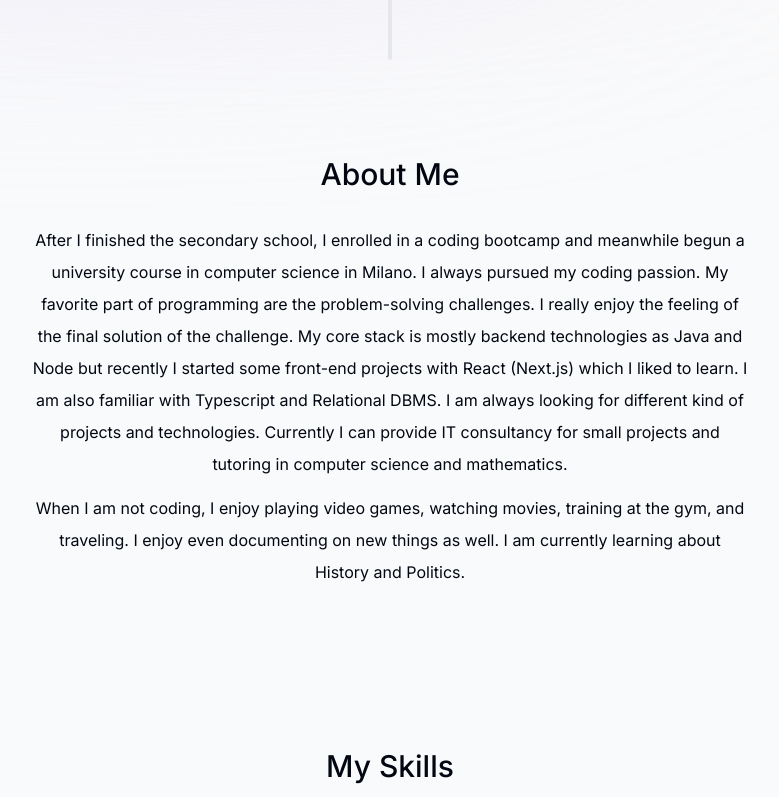
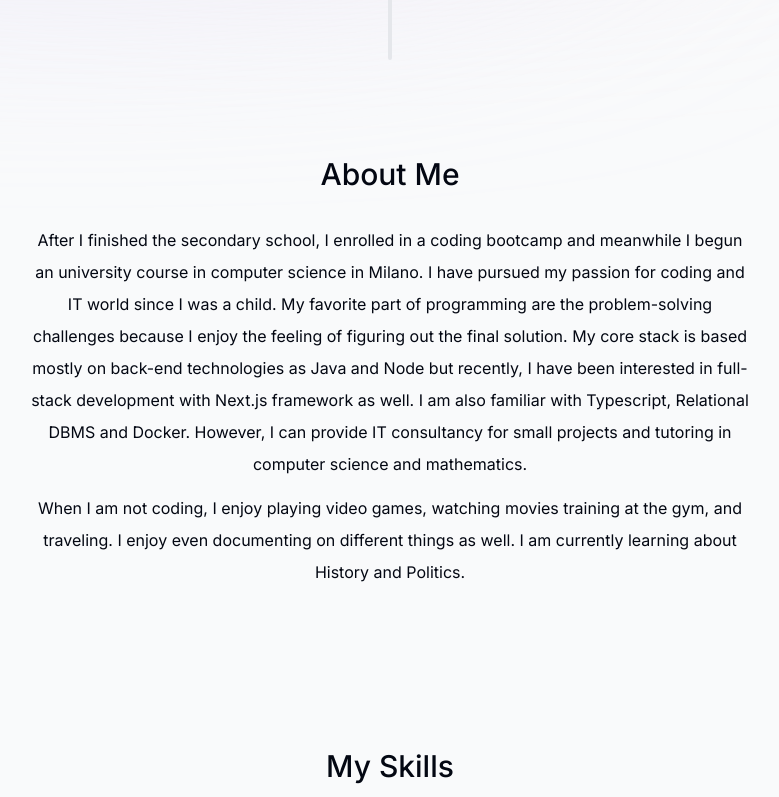
Before and after one commit to SamueleVilla/portfolio, a Next.js app: page / in a window 1280 px wide. Shown: the part 698-1495 px from the top of the page, without its empty margins (250-1029 px from the left). Built offline with nearby package versions, Linux system fonts and the light colour scheme; no server answers.

Commit message:
fixed intro & about speech

```diff
--- a/src/components/about.tsx
+++ b/src/components/about.tsx
@@ -22,19 +22,18 @@ export default function About() {
       <SectionHeading>About Me</SectionHeading>
       <p className="mb-3">
         After I finished the secondary school, I enrolled in a coding bootcamp
-        and meanwhile begun a university course in computer science in Milano. I
-        always pursued my coding passion. My favorite part of programming are
-        the problem-solving challenges. I really enjoy the feeling of the final
-        solution of the challenge. My core stack is mostly backend technologies
-        as Java and Node but recently I started some front-end projects with
-        React (Next.js) which I liked to learn. I am also familiar with
-        Typescript and Relational DBMS. I am always looking for different kind
-        of projects and technologies. Currently I can provide IT consultancy for
+        and meanwhile I begun an university course in computer science in Milano. I have
+        pursued my passion for coding and IT world since I was a child. My favorite part of programming are
+        the problem-solving challenges because I enjoy the feeling of figuring out the final
+        solution. My core stack is based mostly on back-end technologies
+        as Java and Node but recently, I have been interested in full-stack development with
+        Next.js framework as well. I am also familiar with
+        Typescript, Relational DBMS and Docker. However, I can provide IT consultancy for
         small projects and tutoring in computer science and mathematics.
       </p>
       <p>
-        When I am not coding, I enjoy playing video games, watching movies,
-        training at the gym, and traveling. I enjoy even documenting on new
+        When I am not coding, I enjoy playing video games, watching movies
+        training at the gym, and traveling. I enjoy even documenting on different
         things as well. I am currently learning about History and Politics.
       </p>
     </motion.section>
--- a/src/components/intro.tsx
+++ b/src/components/intro.tsx
@@ -59,11 +59,11 @@ export default function Intro() {
         initial={{ opacity: 0, y: 100 }}
         animate={{ opacity: 1, y: 0 }}
       >
-        <span className="font-bold">Hello, I am Samuele</span>. I am{' '}
+        <span className="font-bold">Hello, I'm Samuele</span>. I'm an italian{' '}
         <span className="font-bold">Junior Developer</span> and{' '}
         <span className="font-bold">Computer Science student</span>. I enjoy
         building
-        <span className="italic"> sites & apps</span>. My focus is{' '}
+        <span className="italic"> sites & apps</span>. My focuses are{' '}
         <span className="underline">NodeJS</span> and{' '}
         <span className="underline">Java</span>.
       </motion.h1>
```
